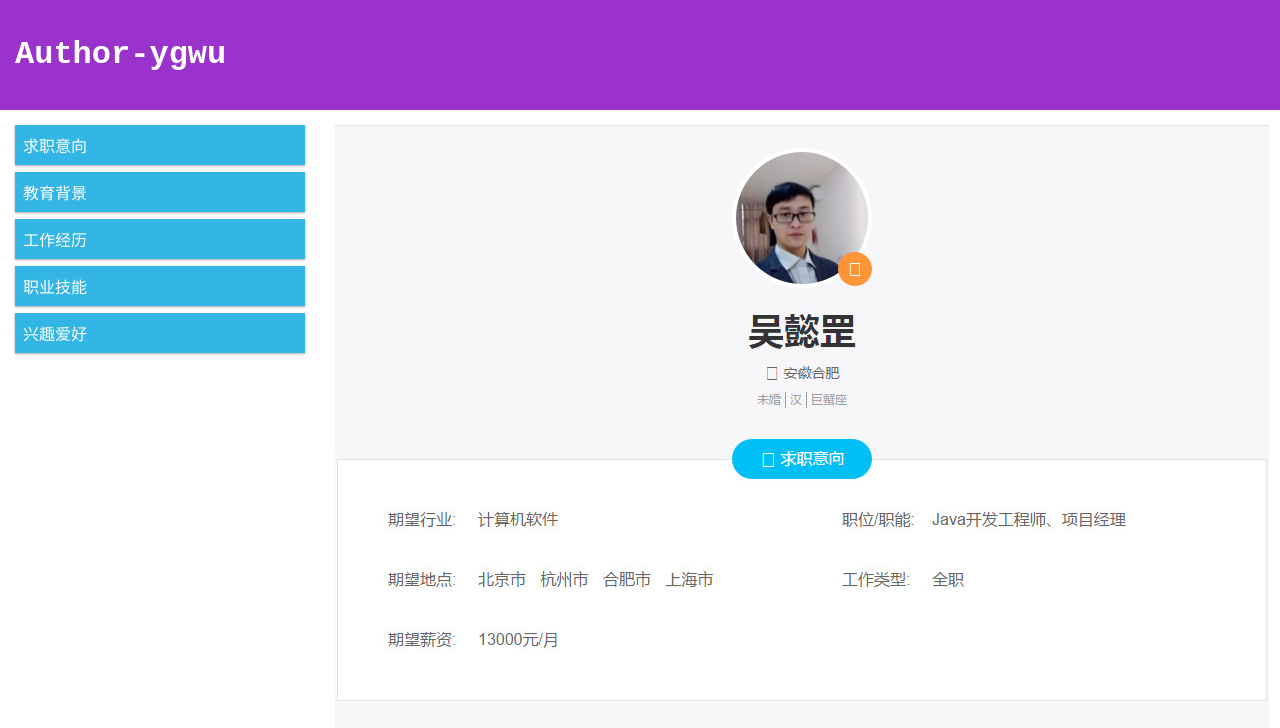
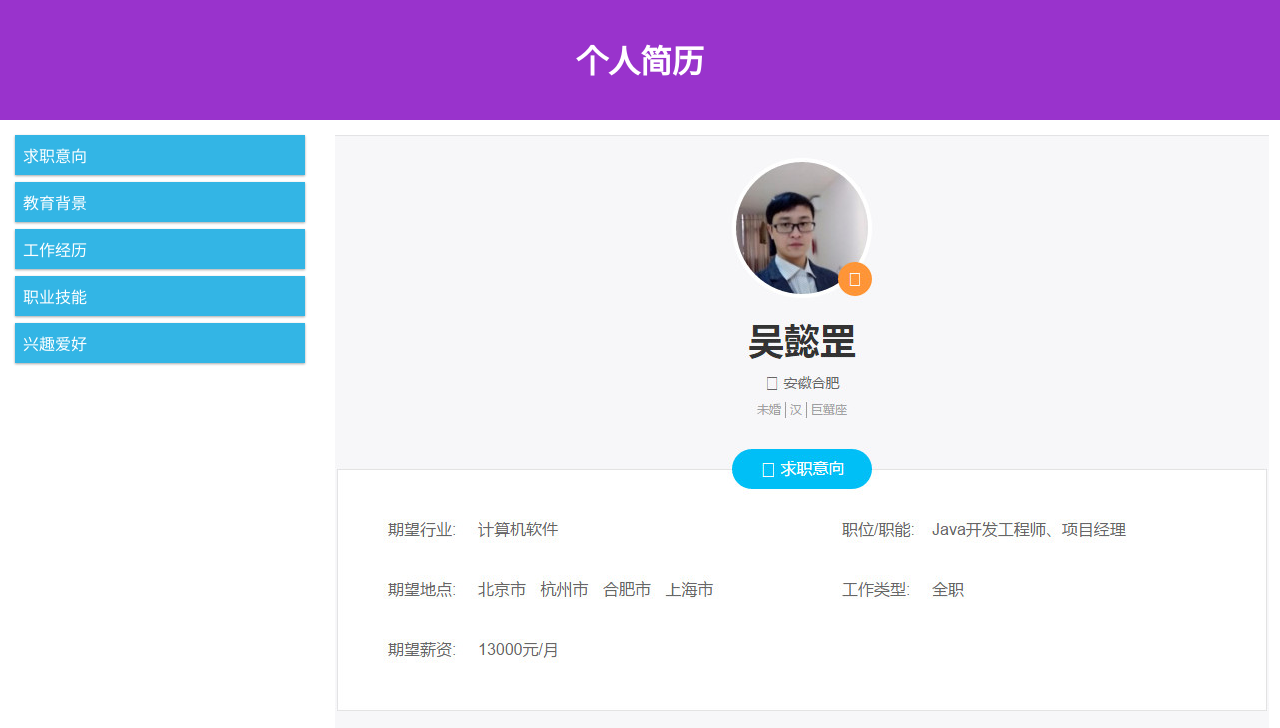
Before and after one commit to wuyigang/author, a plain HTML site: page index.html in a window 1280 px wide. Shown: the top 728 px of the page. Drawn offline with Linux system fonts and the light colour scheme.

Commit message:
Signed-off-by: ygwu <1186890369@qq.com>

```diff
--- a/index.html
+++ b/index.html
@@ -3,7 +3,7 @@
 <head>
 <meta name="viewport" content="width=device-width, initial-scale=1.0">
 <meta charset="utf-8">
-<title>codingx教育</title>
+<title>个人简历-吴懿罡</title>
 <style>
 * {
     box-sizing: border-box;
@@ -40,6 +40,7 @@ body{
     background-color: #9933cc;
     color: #ffffff;
     padding: 15px;
+    text-align: center;
 }
 .menu ul {
     list-style-type: none;
@@ -61,7 +62,7 @@ body{
 <body>
 
 <div class="header">
-<h1>Author-ygwu</h1>
+<h1>个人简历</h1>
 </div>
 
 <div class="row">
```
